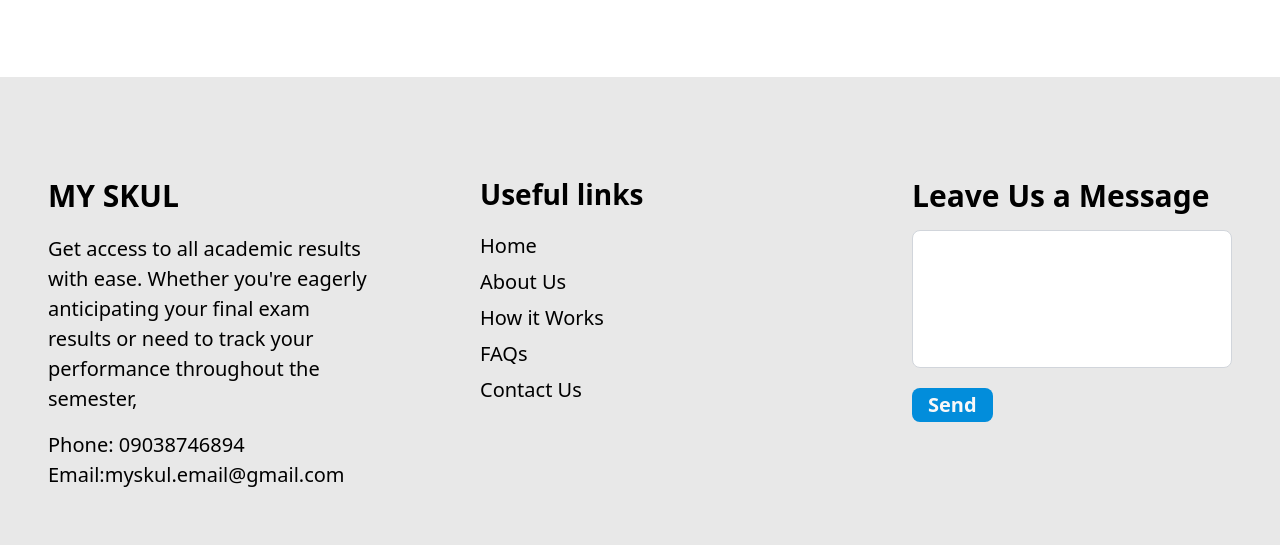
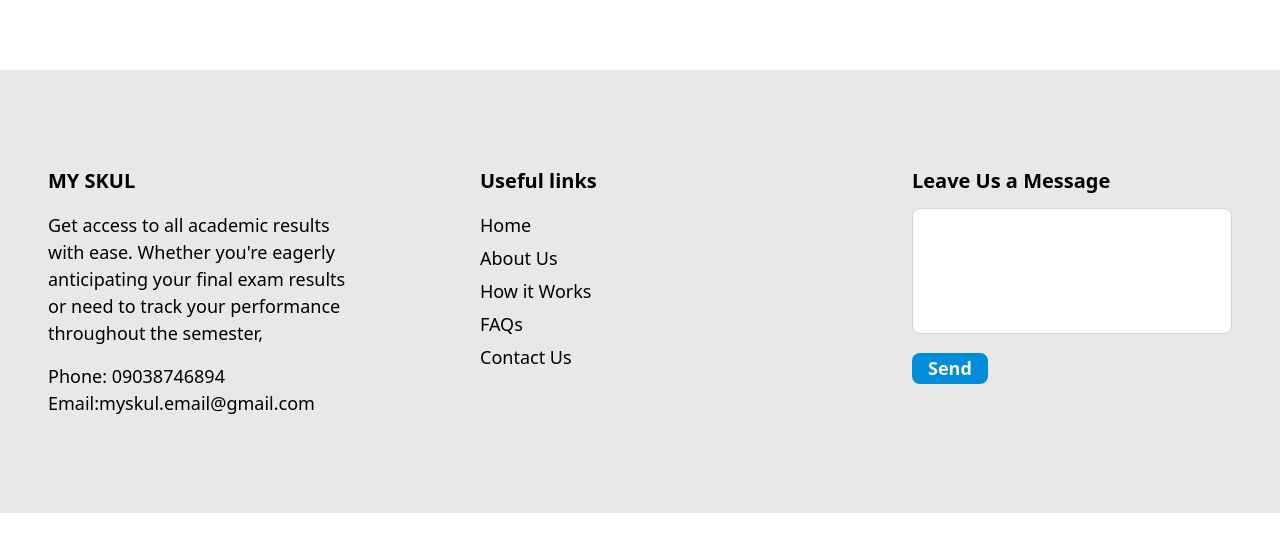
Before and after one commit to SchoolCare2025/schoolcare-frontend, a React (Vite) app: page /AboutUs in a window 1280 px wide. Shown: the part 784-1329 px from the top of the page. After the commit the page ends 1297 px from the top, so only its background shows below. Built offline with nearby package versions, Linux system fonts and the light colour scheme.

Commit message:
Refactor image size and text styles in AboutUs and Footer components

```diff
--- a/src/pages/AboutUs.jsx
+++ b/src/pages/AboutUs.jsx
@@ -6,7 +6,7 @@ const AboutUs = ({ className = "my-40" }) => {
 			<h2 className="mb-16 text-center text-4xl font-bold">About Us</h2>
 			<div
 				className="mx-4 flex flex-col-reverse items-center justify-between gap-24 md:flex-row
-					md:items-center md:justify-center md:gap-4 lg:justify-center sxl:px-9"
+					md:items-center md:justify-center md:gap-9 lg:justify-center sxl:px-9"
 			>
 				<div className="w-[100%] md:mt-5 md:w-[50%] sxl:w-[50%]">
 					<p className="text-xl md:px-2 md:text-base lg:text-[18px] sxl:pr-24">
--- a/src/pages/Footer.jsx
+++ b/src/pages/Footer.jsx
@@ -2,10 +2,10 @@ const Footer = () => {
 	return (
 		<div
 			className="max-w-auto flex w-full justify-between gap-8 bg-footerBg px-5 py-24 text-[14px]
-				sm:px-12 lg:text-[20px]"
+				sm:px-12 lg:text-[18px]"
 		>
 			<div className="w-80">
-				<h1 className="font-semibold text-black lg:text-[30px]">MY SKUL</h1>
+				<h1 className="font-semibold text-black lg:text-[20px]">MY SKUL</h1>
 
 				<div className="my-4">
 					<p>
@@ -18,7 +18,7 @@ const Footer = () => {
 			</div>
 
 			<div className="w-80">
-				<h1 className="font-semibold text-black lg:text-[28px]">Useful links</h1>
+				<h1 className="font-semibold text-black lg:text-[20px]">Useful links</h1>
 				<div className="">
 					<ul className="my-4 grid gap-1.5">
 						<a href="/">
@@ -41,7 +41,7 @@ const Footer = () => {
 			</div>
 
 			<div className="w-[20rem] rounded lg:w-80">
-				<span className="font-semibold text-black lg:text-[30px]">Leave Us a Message</span>
+				<span className="font-semibold text-black lg:text-[20px]">Leave Us a Message</span>
 				<textarea
 					className="mx-auto my-3 w-full max-w-lg resize-none overflow-auto rounded-lg border
 						border-gray-300 p-2 focus:outline-none focus:ring-2 focus:ring-cosBlue"
--- a/src/pages/Homepage.jsx
+++ b/src/pages/Homepage.jsx
@@ -41,7 +41,7 @@ const Homepage = () => {
 			<form
 				action=""
 				className="absolute mx-auto mt-6 w-full max-w-[376px] rounded-[12px] bg-cosWhite p-5 shadow-2xl
-					max-lg:left-[50%] max-lg:translate-x-[-50%] lg:right-[2%] lg:top-[15%] lg:max-w-[450px]
+					max-lg:left-[50%] max-lg:translate-x-[-50%] lg:right-[2%] lg:top-[35%] lg:max-w-[450px]
 					lg:px-8 lg:pb-16 xl:right-[8%]"
 			>
 				<p className="mb-4 text-[18px] font-semibold">Fill up the form below to access result</p>
--- a/src/pages/registered.jsx
+++ b/src/pages/registered.jsx
@@ -4,7 +4,7 @@ import RegisteredIcon from "../assets/images/registeredIcon.svg";
 const Registered = () => {
 	return (
 		<div
-			className="mt-[60%] flex h-32 w-full items-center justify-center gap-x-24 bg-cosBlue sm:gap-x-28
+			className="mt-[80%] flex h-32 w-full items-center justify-center gap-x-24 bg-cosBlue sm:gap-x-28
 				lg:my-40 lg:mt-[20%] lg:gap-48"
 		>
 			<div className="flex sm:flex-col sm:items-center lg:flex-row lg:gap-3">
```
